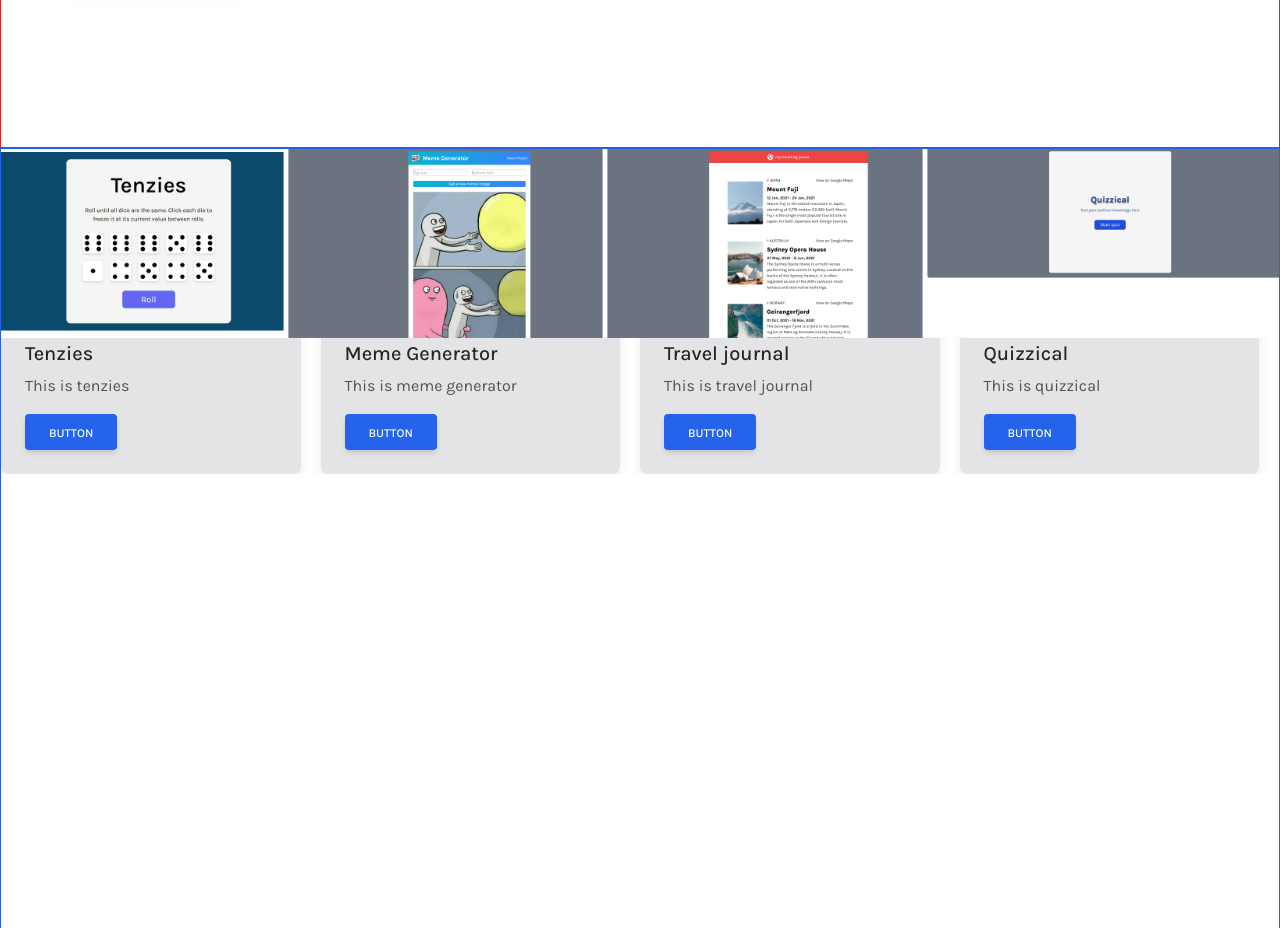
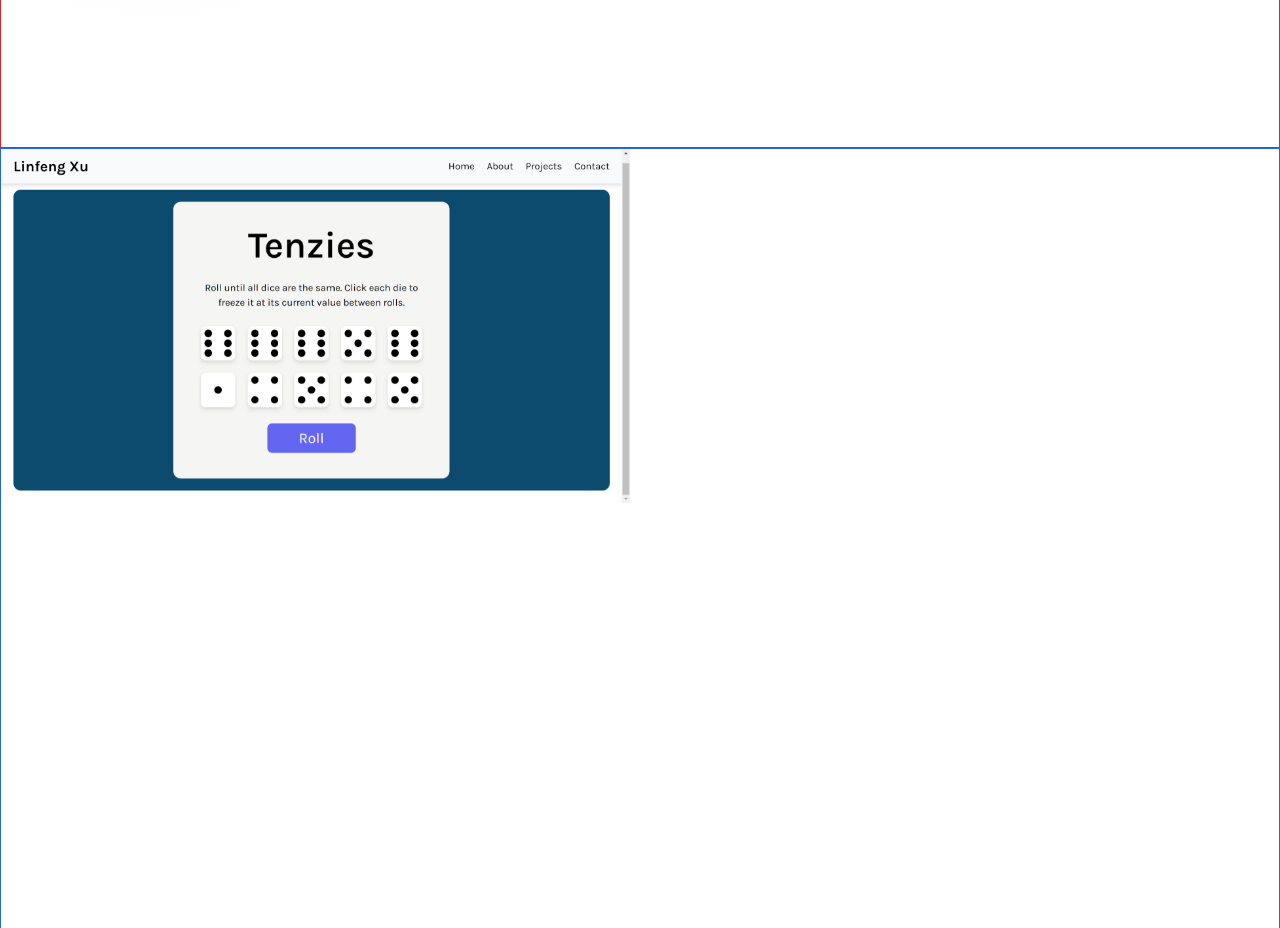
Before and after one commit to whiskey711/my-website-app, a Next.js app: page / in a window 1280 px wide. Shown: the part 1520-2448 px from the top of the page. Built offline with nearby package versions, Linux system fonts and the light colour scheme; a web font is replaced by a local one.

Commit message:
give up scrolling to grid

```diff
--- a/components/Card.js
+++ /dev/null
@@ -1,33 +0,0 @@
-import Link from "next/link";
-import Image from "next/image";
-
-export default function Card(props) {
-  return (
-    <div className="flex justify-center ">
-      <div className="block max-w-xl rounded-lg bg-zinc-200 shadow-lg mr-5">
-        <Link
-          href={props.content.url}
-          className="overflow-hidden rounded-lg">
-          <Image
-            className="scale-125"
-            src={props.content.screenShot}
-            alt="" />
-        </Link>
-        <div className="p-6">
-          <h5
-            className="mb-2 text-xl font-medium leading-tight text-neutral-800">
-            {props.content.title}
-          </h5>
-          <p className="mb-4 text-base text-neutral-600">
-            {props.content.description}
-          </p>
-          <button
-            type="button"
-            className="inline-block rounded bg-primary px-6 pt-2.5 pb-2 text-xs font-medium uppercase leading-normal text-white bg-blue-600 shadow-md transition duration-150 ease-in-out">
-            Button
-          </button>
-        </div>
-      </div>
-    </div>
-  );
-}
--- /dev/null
+++ b/components/ProjectItem.js
@@ -0,0 +1,10 @@
+import Link from "next/link";
+import Image from "next/image";
+
+export default function ProjectItem(props) {
+  return (
+    <div className="relative flex justify-center items-center">
+
+    </div>
+  );
+}
--- a/components/Projects.js
+++ b/components/Projects.js
@@ -1,10 +1,11 @@
 import Link from "next/link";
 import { nanoid } from "nanoid";
-import Card from "./Card";
+import ProjectItem from "./ProjectItem";
 import tenzieScreenShot from "../public/images/tenzies-screenshot.png";
 import memeScreenShot from "../public/images/meme-generator-screenshot.png";
 import travelScreenShot from "../public/images/travel-journal-screenshot.png";
 import quizScreenShot from "../public/images/quizzical-screenshot.png";
+import Image from "next/image";
 
 export default function Projects() {
   const projs = [
@@ -33,15 +34,26 @@ export default function Projects() {
       url: "/projects/quizzical"
     }
   ];
+  /*
   const projElements = projs.map((proj) => {
     return (
-      <Card content={proj} key={nanoid()} />
+      <ProjectItem content={proj} key={nanoid()} />
     );
-  });
+  });*/
   return (
     <div className="border border-blue-600 min-h-screen">
-      <div className="flex flex-nowrap overflow-x-auto items-start mb-8">
-        {projElements}
+      <div className="grid grid-cols-2 gap-5">
+        {/*projElements*/}
+
+        <div className="relative flex justify-center items-center group">
+          <Image src={tenzieScreenShot} alt="" />
+          <div className="absolute top-1/2 left-1/2 -translate-x-1/2 -translate-y-1/2 hidden group-hover:block">
+            <h1>Title</h1>
+            <p>Description</p>
+            <Link href="/">Check</Link>
+          </div>
+        </div>
+
       </div>
     </div>
   );
```
